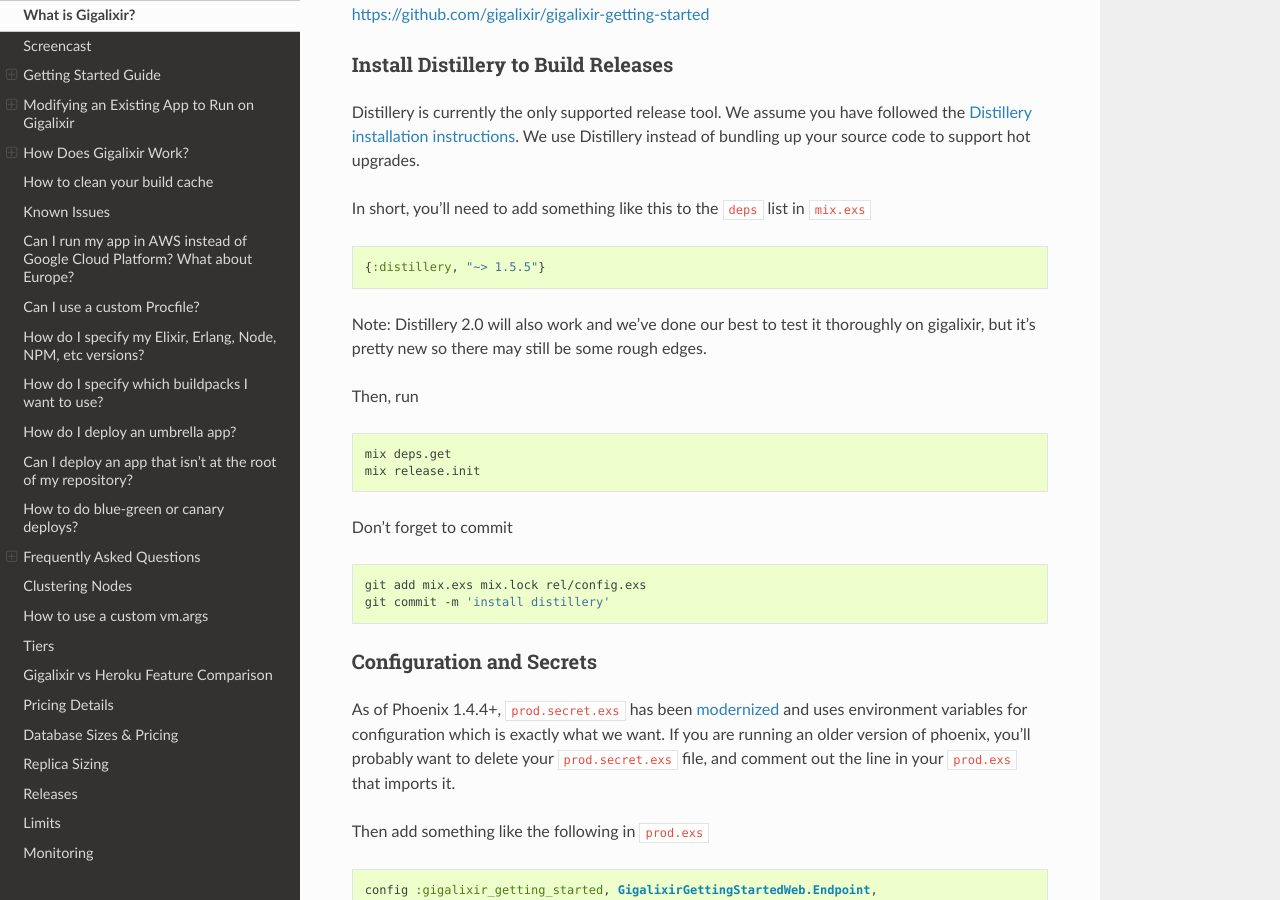
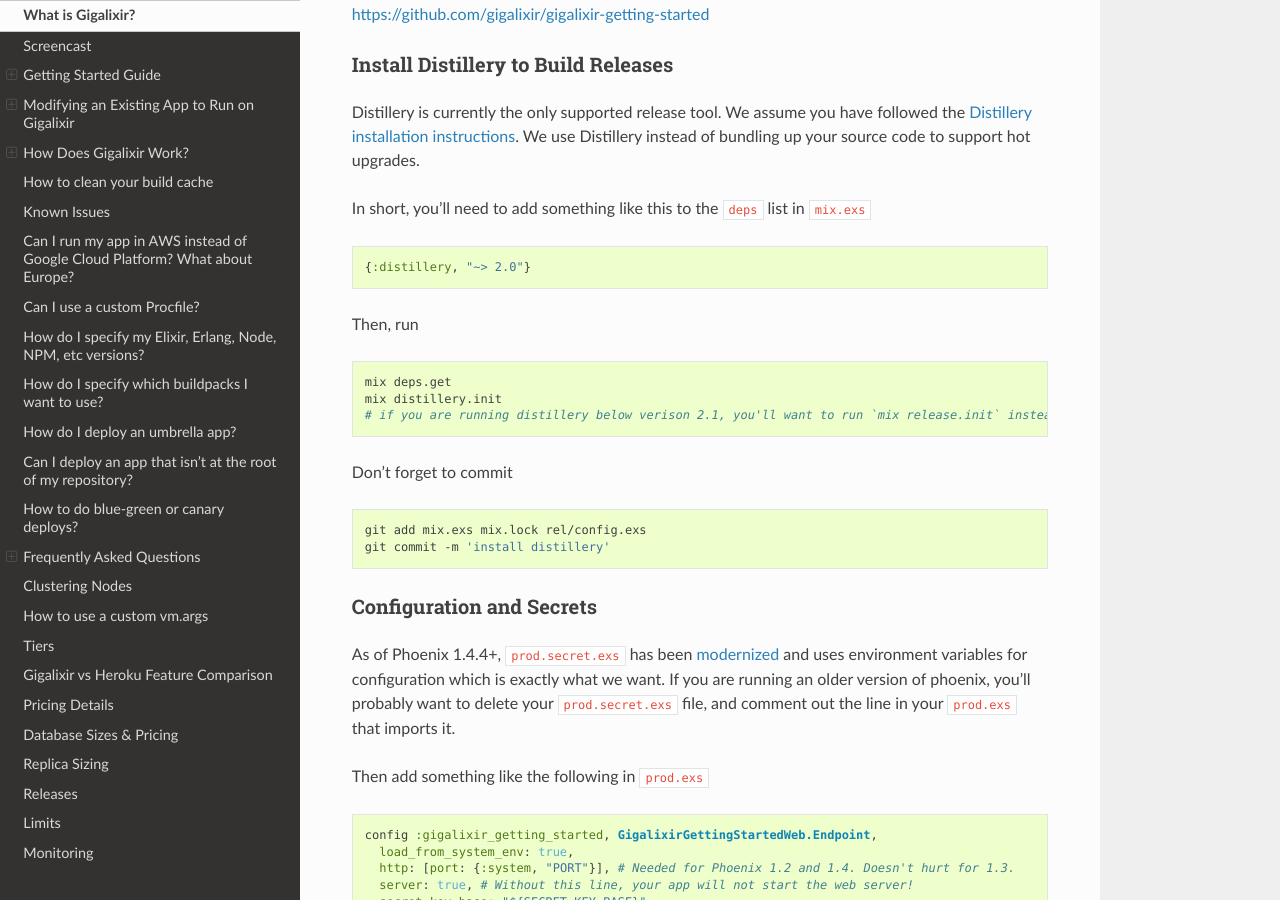
Before and after one commit to gigalixir/gigalixir-cli, a Sphinx documentation site: the page built from docs/source/main.rst, in a window 1280 px wide and 900 px high, scrolled down 8329 px. Built offline with Sphinx 7.4.7 and the Read the Docs theme 2.0.0, drawn with Linux system fonts in a browser that asks for light colours; some of the changed text lies outside the part shown.

Commit message:
doc improvements for distillery 2.1.

```diff
--- a/docs/source/main.rst
+++ b/docs/source/main.rst
@@ -372,16 +372,15 @@ In short, you'll need to add something like this to the :elixir:`deps` list in :
 
 .. code-block:: elixir
 
-    {:distillery, "~> 1.5.5"}
-
-Note: Distillery 2.0 will also work and we've done our best to test it thoroughly on gigalixir, but it's pretty new so there may still be some rough edges.
+    {:distillery, "~> 2.0"}
 
 Then, run
 
 .. code-block:: bash
 
     mix deps.get
-    mix release.init
+    mix distillery.init
+    # if you are running distillery below verison 2.1, you'll want to run `mix release.init` instead
 
 Don't forget to commit
 
@@ -471,7 +470,8 @@ and building a Distillery release locally
 
 .. code-block:: bash
 
-    MIX_ENV=prod mix release --env=prod
+    MIX_ENV=prod mix distillery.release --env=prod
+    # if you are running distillery below version 2.1, you'll want to run this instead: MIX_ENV=prod mix release --env=prod
 
 and running it locally
 
@@ -623,7 +623,8 @@ and building a release locally
 
     export SECRET_KEY_BASE="$(mix phx.gen.secret)"
     export DATABASE_URL="postgresql://user:pass@localhost:5432/foo"
-    MIX_ENV=prod mix release
+    MIX_ENV=prod mix distillery.release
+    # if you are running distillery below version 2.1, you'll want to run this instead: MIX_ENV=prod mix release
 
 and running it locally
 
@@ -720,8 +721,13 @@ By default, the buildpacks we use include
 
   - https://github.com/gigalixir/gigalixir-buildpack-distillery.git
 
-    - To run mix release
+    - To run mix release or mix distillery.release
     - This is only run if you have a rel/config.exs file present.
+
+  - https://github.com/gigalixir/gigalixir-buildpack-releases
+
+    - To run mix release if you are running Elixir 1.9 and using the built-in releases
+    - This is only run if you have a config/releases.exs file present.
 
   - https://github.com/gigalixir/gigalixir-buildpack-mix.git
 
@@ -1393,7 +1399,8 @@ First, try generating and running a Distillery release locally by running
 
     mix deps.get
     SECRET_KEY_BASE="$(mix phx.gen.secret)"
-    MIX_ENV=prod mix release --env=prod
+    MIX_ENV=prod mix distillery.release --env=prod
+    # if you are a running distillery below version 2.1, then run: MIX_ENV=prod mix release --env=prod
     DATABASE_URL="postgresql://user:pass@localhost:5432/foo" APP_NAME=gigalixir_getting_started MY_HOSTNAME=example.com MY_COOKIE=secret REPLACE_OS_VARS=true MY_NODE_NAME=foo@127.0.0.1 PORT=4000 _build/prod/rel/gigalixir_getting_started/bin/gigalixir_getting_started foreground
     curl localhost:4000
 
@@ -2728,7 +2735,7 @@ How to specify which Distillery release, environment, or profile to build
 =========================================================================
 
 If you have multiple releases defined in :bash:`rel/config.exs`, which is common for umbrella apps, you can specify which release to build
-by setting a config variable on your app that controls the options passed to `mix release`. For example, you can pass the `--profile` option
+by setting a config variable on your app that controls the options passed to `mix distillery.release`. For example, you can pass the `--profile` option
 using the command below.
 
 .. code-block:: bash
```
